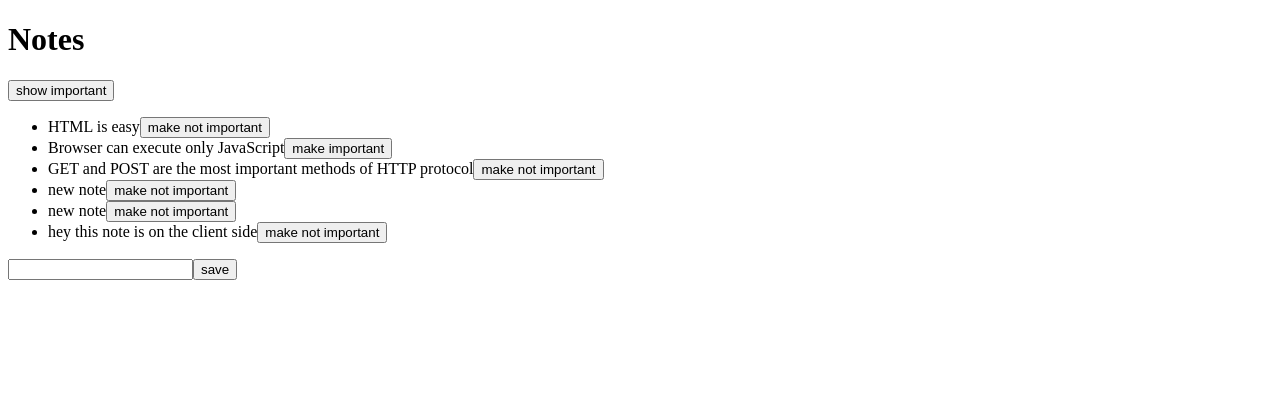
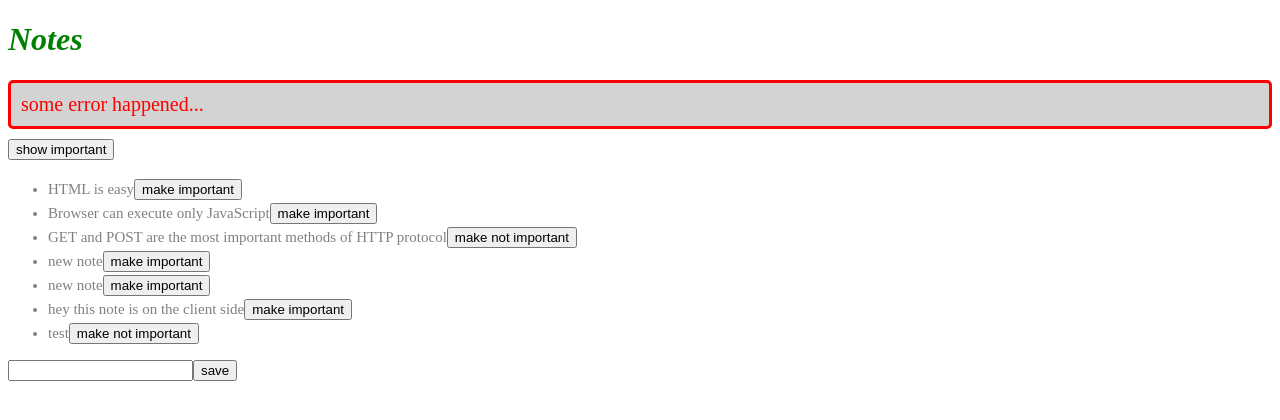
Before and after one commit to Jdevv96/full_stack_open_course, a React (Vite) app in the folder part2/tut2/: page / in a window 1280 px wide. Shown: the top 420 px of the page. Built offline with nearby package versions, Linux system fonts and the light colour scheme; data requests are answered from the project's data file.

Commit message:
step2-e: walkthrough: adding initial styles. created notification component for error msg.

```diff
--- a/part2/tut2/db.json
+++ b/part2/tut2/db.json
@@ -3,7 +3,7 @@
     {
       "id": "1",
       "content": "HTML is easy",
-      "important": true
+      "important": false
     },
     {
       "id": "2",
@@ -18,16 +18,21 @@
     {
       "id": "1fa5",
       "content": "new note",
-      "important": true
+      "important": false
     },
     {
       "id": "0a7a",
       "content": "new note",
-      "important": true
+      "important": false
     },
     {
       "id": "dc14",
       "content": "hey this note is on the client side",
+      "important": false
+    },
+    {
+      "id": "289c",
+      "content": "test",
       "important": true
     }
   ]
--- a/part2/tut2/src/App.jsx
+++ b/part2/tut2/src/App.jsx
@@ -1,11 +1,13 @@
 import { useState, useEffect } from "react";
 import Note from "./components/Note";
 import noteService from './services/notes'
+import Notification from "./components/Notification"
 
 const App = () => {
   const [notes, setNotes] = useState([])
   const [newNote, setNewNote] = useState('')
   const [showAll, setShowAll] = useState(true)
+  const [errorMessage, setErrorMessage] = useState('some error happened...')
 
   useEffect( () => {
     noteService.getAll().then(initialNotes => {
@@ -19,8 +21,13 @@
 
     noteService.update(id, changedNote).then( returnedNote => {
       setNotes(notes.map(note => note.id !== id ? note : returnedNote))
-    }).catch( error => {
-      alert(`the note ${note.content} was already deleted from the server`)
+    }).catch( () => {
+      setErrorMessage(
+        `Note '${note.content}' was already removed from the server.`
+      )
+      setTimeout(() => {
+        setErrorMessage(null)
+      }, 5000)
       setNotes( notes.filter( n => n.id !== id))
     })
   }
@@ -49,6 +56,7 @@
   return (
     <div>
       <h1>Notes</h1>
+      <Notification message={errorMessage}/>
       <div>
         <button onClick={() => setShowAll(!showAll)}>
           show {showAll ? 'important' : 'all'}
--- a/part2/tut2/src/components/Note.jsx
+++ b/part2/tut2/src/components/Note.jsx
@@ -2,7 +2,7 @@
 
     const label = note.important ? 'make not important' : 'make important'
     return (
-        <li>
+        <li className="note">
             {note.content}
             <button onClick={toggleImportance}>{label}</button>
         </li>
--- /dev/null
+++ b/part2/tut2/src/components/Notification.jsx
@@ -0,0 +1,13 @@
+const Notification = ({message}) => {
+    if (message === null) {
+        return null
+    }
+
+    return (
+        <div className="error">
+            {message}
+        </div>
+    )
+}
+
+export default Notification
--- /dev/null
+++ b/part2/tut2/src/index.css
@@ -0,0 +1,20 @@
+h1 {
+    color: green;
+    font-style: italic;
+}
+
+.note {
+    color: grey;
+    padding-top: 3px;
+    font-size: 15px;
+  }
+
+  .error {
+    color: red;
+    background: lightgrey;
+    font-size: 20px;
+    border-style: solid;
+    border-radius: 5px;
+    padding: 10px;
+    margin-bottom: 10px;
+  }
--- a/part2/tut2/src/main.jsx
+++ b/part2/tut2/src/main.jsx
@@ -1,6 +1,7 @@
 import React from "react";
 import ReactDOM from "react-dom/client";
 import App from "./App";
+import './index.css'
 
 ReactDOM.createRoot(document.getElementById("root")).render(
   <App />
--- a/part2/tut2/src/services/notes.js
+++ b/part2/tut2/src/services/notes.js
@@ -15,7 +15,7 @@
 
 // PUT
 const update = (id, newObject) => {
-    const request = axios.put(`baseUrl/${id}`, newObject)
+    const request = axios.put(`${baseUrl}/${id}`, newObject)
     return request.then( response => response.data)
 }
 
```
